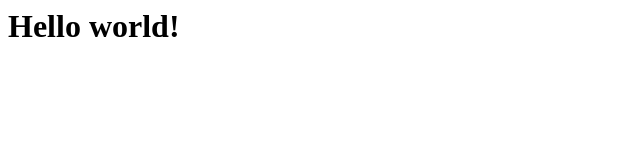
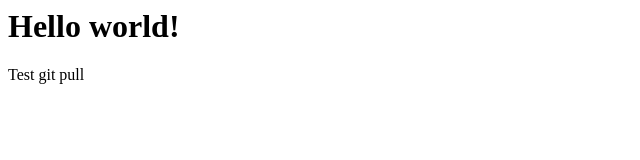
Before and after one commit to maria-sylin/oipz, a plain HTML site: page index.html in a window 1280 px wide. Shown: the full height of the page, 0-640 px from the left. Drawn offline with Linux system fonts and the light colour scheme.

Commit message:
Check pull

```diff
--- a/index.html
+++ b/index.html
@@ -5,5 +5,6 @@
   </head>
   <body>
     <h1>Hello world!</h1>
+    <p>Test git pull</p>
   </body>
 </html>
```
